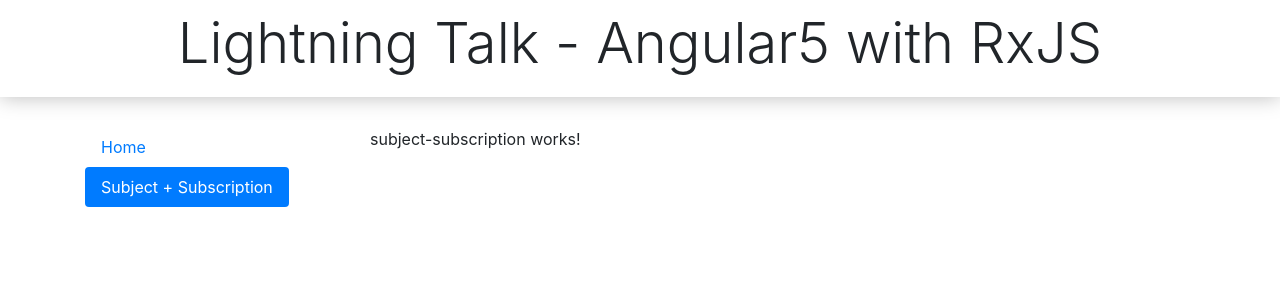
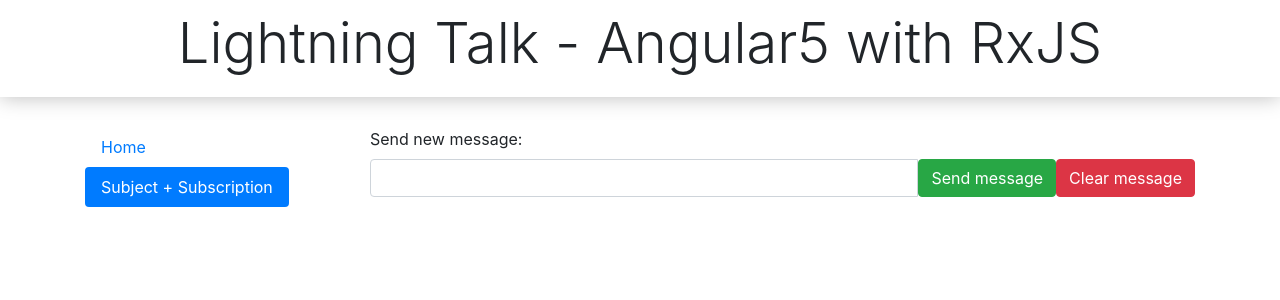
Before and after one commit to mati4455/Angular5-RxJS, an Angular app: page /subject-subscription in a window 1280 px wide. Shown: the top 300 px of the page. Built offline with nearby package versions, Linux system fonts and the light colour scheme.

Commit message:
subject with subscription has been finished

```diff
--- a/src/app/navigation/navigation.component.html
+++ b/src/app/navigation/navigation.component.html
@@ -3,9 +3,15 @@
 <div class="container mt-3">
     <div class="row">
         <div class="col-12 col-md-3">
-            <div class="nav nav-pills">
+            <div class="nav nav-pills mb-3">
                 <a class="nav-link" routerLink="/">Home</a>
                 <a class="nav-link" routerLinkActive="active" routerLink="/subject-subscription">Subject + Subscription</a>
+            </div>
+            <div class="card bg-light mb-3" *ngIf="message">
+                <div class="card-header">Information</div>
+                <div class="card-body">
+                    <p class="card-text">{{message.message}}</p>
+                </div>
             </div>
         </div>
         <div class="col-12 col-md-9">
--- a/src/app/navigation/navigation.component.ts
+++ b/src/app/navigation/navigation.component.ts
@@ -1,15 +1,35 @@
 import { Component, OnInit } from '@angular/core';
+import { MessageService } from '../services/message.service';
+import { Subscription } from 'rxjs/Subscription';
+import { MessageModel } from '../model/message.model';
+import { OnDestroy } from '@angular/core/src/metadata/lifecycle_hooks';
 
 @Component({
     selector: 'app-navigation',
     templateUrl: './navigation.component.html',
     styleUrls: ['./navigation.component.scss']
 })
-export class NavigationComponent implements OnInit {
+export class NavigationComponent implements OnInit, OnDestroy {
+    message: MessageModel;
+    subscription: Subscription;
 
-    constructor() { }
+    constructor(
+        private cartService: MessageService
+    ) {
+        const me = this;
+        me.subscription = me.cartService
+            .getMessage()
+            .subscribe((message: MessageModel) => {
+                me.message = message;
+                console.log('subscribe from navigation component');
+            });
+    }
 
     ngOnInit() {
     }
 
+    ngOnDestroy(): void {
+        const me = this;
+        me.subscription.unsubscribe();
+    }
 }
--- /dev/null
+++ b/src/app/services/message.service.ts
@@ -0,0 +1,27 @@
+import { Injectable } from '@angular/core';
+import { Subject } from 'rxjs/Subject';
+import { Observable } from 'rxjs/Observable';
+import { MessageModel } from '../model/message.model';
+
+@Injectable()
+export class MessageService {
+    private subject = new Subject<MessageModel>();
+
+    sendMessage(message: string): void {
+        const me = this;
+        me.subject.next({
+            message: message,
+            status: 200
+        });
+    }
+
+    clearMessage(): void {
+        const me = this;
+        me.subject.next();
+    }
+
+    getMessage(): Observable<MessageModel> {
+        const me = this;
+        return me.subject.asObservable();
+    }
+}
--- a/src/app/subject-subscription/subject-subscription.component.html
+++ b/src/app/subject-subscription/subject-subscription.component.html
@@ -1,3 +1,16 @@
-<p>
-  subject-subscription works!
-</p>
+<div class="mb-3">
+    <label for="messageInput">Send new message:</label>
+    <div class="input-group">
+        <input type="text" id="messageInput" class="form-control" #messageInput />
+        <span class="input-group-btn">
+            <button class="btn btn-success" type="button"
+                (click)="sendMessage(messageInput.value)">Send message</button>
+            <button class="btn btn-danger" type="button" (click)="messageInput.value='';clearMessage()">Clear message</button>
+        </span>
+    </div>
+</div>
+
+<div class="alert alert-success" *ngIf="message">
+    <h4 class="alert-heading">Information</h4>
+    {{message.message}}
+</div>
--- a/src/app/subject-subscription/subject-subscription.component.ts
+++ b/src/app/subject-subscription/subject-subscription.component.ts
@@ -1,15 +1,45 @@
 import { Component, OnInit } from '@angular/core';
+import { MessageModel } from '../model/message.model';
+import { Subscription } from 'rxjs/Subscription';
+import { MessageService } from '../services/message.service';
+import { OnDestroy } from '@angular/core/src/metadata/lifecycle_hooks';
 
 @Component({
-  selector: 'app-subject-subscription',
-  templateUrl: './subject-subscription.component.html',
-  styleUrls: ['./subject-subscription.component.scss']
+    selector: 'app-subject-subscription',
+    templateUrl: './subject-subscription.component.html',
+    styleUrls: ['./subject-subscription.component.scss']
 })
-export class SubjectSubscriptionComponent implements OnInit {
+export class SubjectSubscriptionComponent implements OnInit, OnDestroy {
+    message: MessageModel;
+    subscription: Subscription;
 
-  constructor() { }
+    constructor(
+        private cartService: MessageService
+    ) {
+        const me = this;
+        me.subscription = me.cartService
+            .getMessage()
+            .subscribe((message: MessageModel) => {
+                me.message = message;
+                console.log('subscribe from subject-subscription component');
+            });
+    }
 
-  ngOnInit() {
-  }
+    ngOnInit() {
+    }
 
+    ngOnDestroy(): void {
+        const me = this;
+        me.subscription.unsubscribe();
+    }
+
+    sendMessage(message: string): void {
+        const me = this;
+        me.cartService.sendMessage(message);
+    }
+
+    clearMessage(): void {
+        const me = this;
+        me.cartService.clearMessage();
+    }
 }
```
Also changed, not shown: src/app/app.module.ts (+7 -4 lines), src/app/model/message.model.ts (added, +13 -0 lines).
